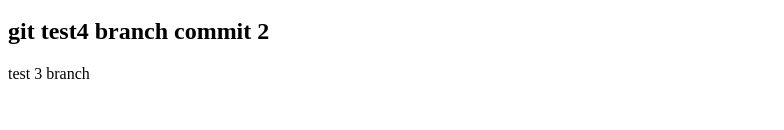
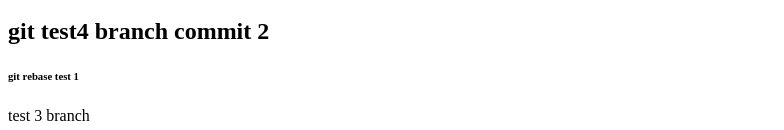
Before and after one commit to ashishkk22/git-gitflow-practical, a plain HTML site: page index.html in a window 1280 px wide. Shown: the part 1033-1163 px from the top of the page, without its empty margins (0-784 px from the left). Before the commit the page ends 1124 px from the top, so only its background shows below. Drawn offline with Linux system fonts and the light colour scheme.

Commit message:
rebase 1

```diff
--- a/index.html
+++ b/index.html
@@ -29,6 +29,7 @@
     ashish kachhadiya git merge
     <h2>git test4 branch</h2>
     <h2>git test4 branch commit 2</h2>
+    <h6>git rebase test 1</h6>
   </body>
 
   test 3 branch
```
